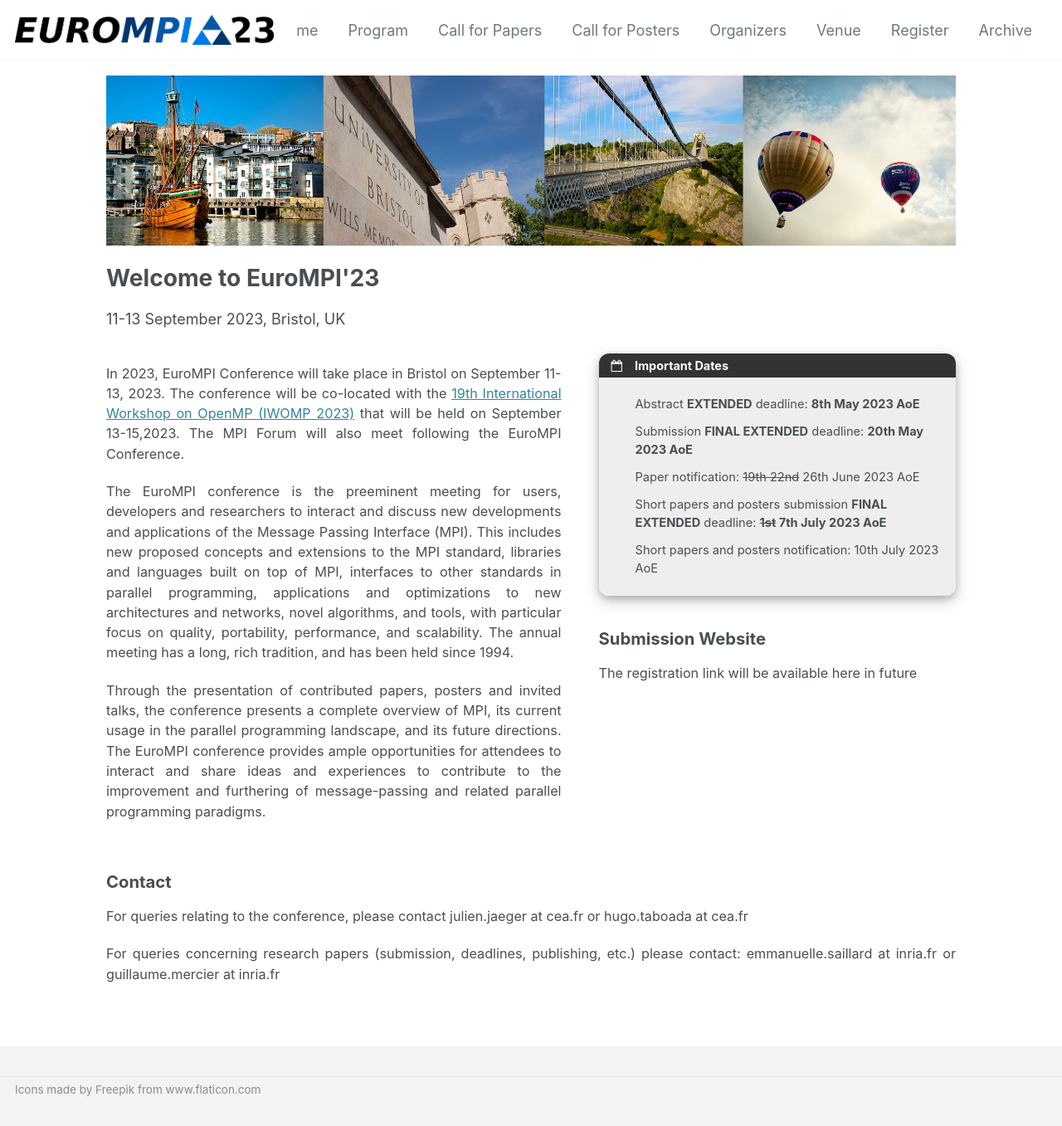
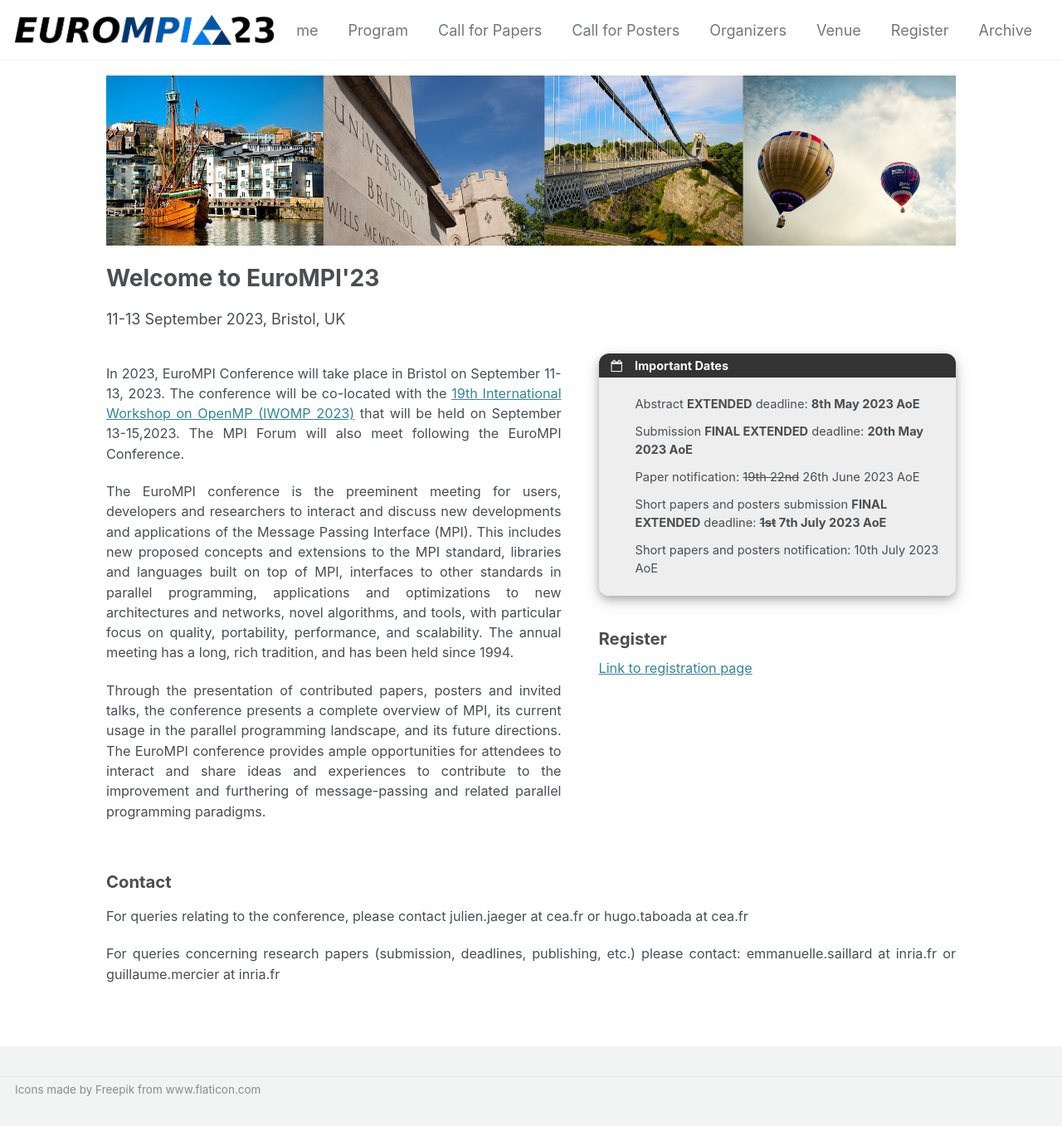
Before and after one commit to eurompi23/eurompi23.github.io, a Jekyll site: the page built from index.md, in a window 1280 px wide, cut to the strip 0-1357 px from the top of the page. Shown: the whole strip at 83% size. Built offline with Jekyll 4.4.1, drawn with Linux system fonts in a browser that asks for light colours; cached includes are drawn as plain includes.

Commit message:
add registration link on the home page

```diff
--- a/index.md
+++ b/index.md
@@ -32,8 +32,8 @@ permalink: index
   {% include card-important-dates.html %}
 
   <div class="text-justify conference-text">
-  <h2>Submission Website</h2>
-  <p>The registration link will be available here in future</p>
+  <h2>Register</h2>
+  <a href="https://iwomp-eurompi-mpiforum-2023.eventbrite.co.uk/" target="_blank">Link to registration page</a>
   </div>
   </div>
 
```
